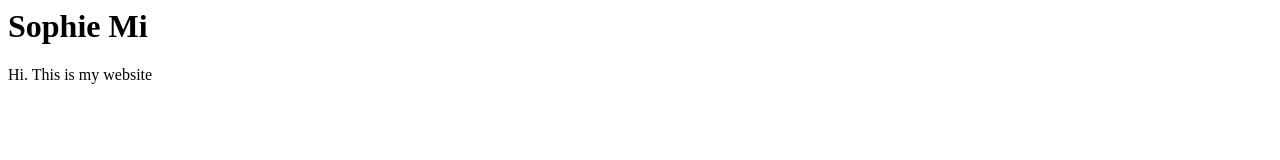
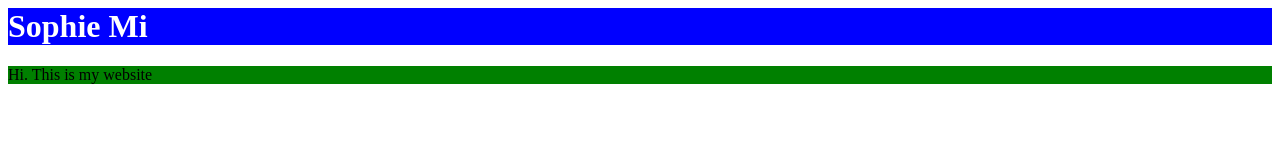
Before and after one commit to smsophiemi/newweb, a plain HTML site: page index.html in a window 1280 px wide. Drawn offline with Linux system fonts and the light colour scheme.

Commit message:
Update index.html

```diff
--- a/index.html
+++ b/index.html
@@ -1,7 +1,7 @@
 <html>
 <head>
 <!--<meta charset="UTF-8">-->
-
+<link href="index.css" rel="stylesheet" type="text/css"/>
 </head>
 <body>
 <h1> Sophie Mi
```
